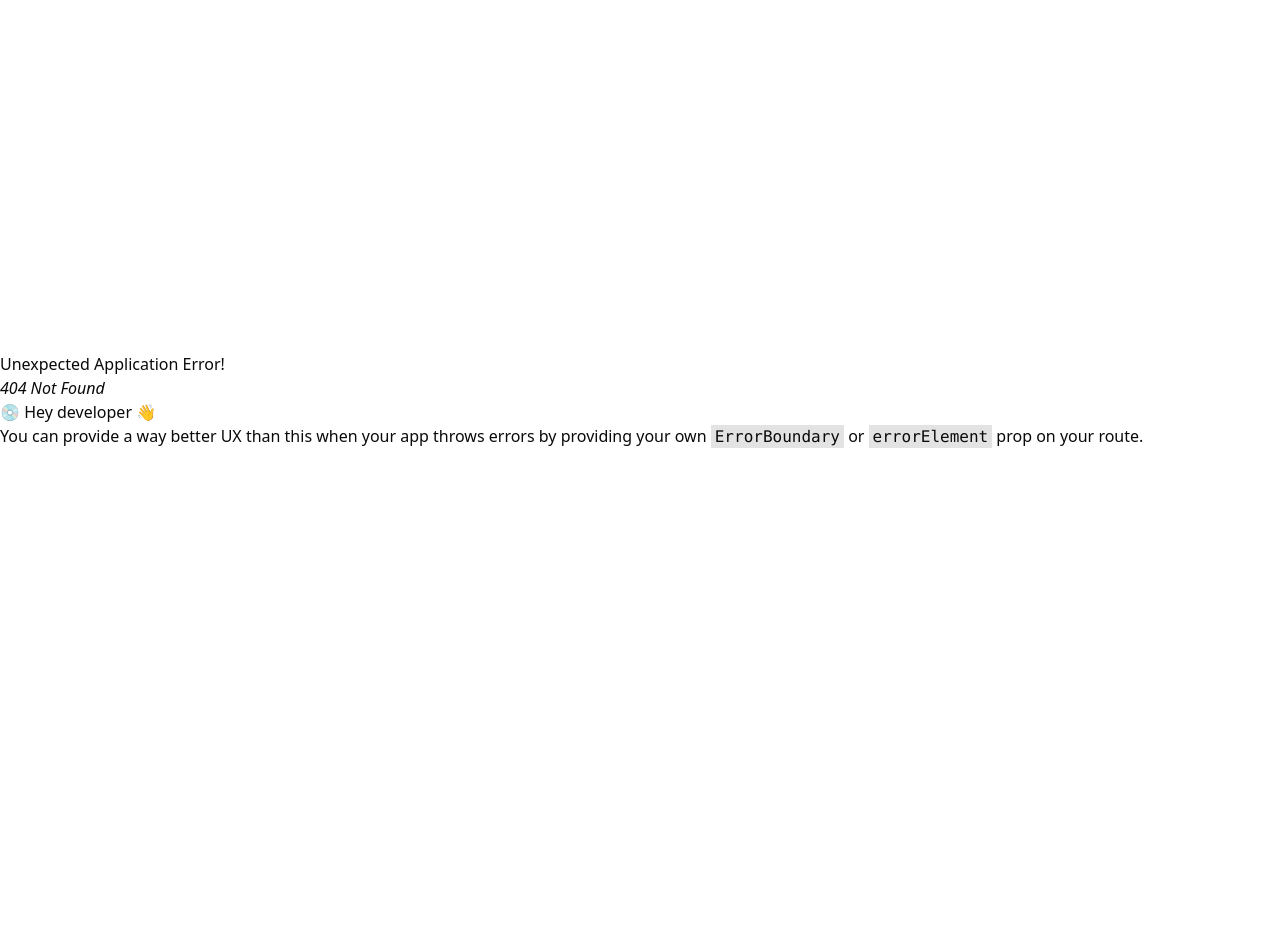
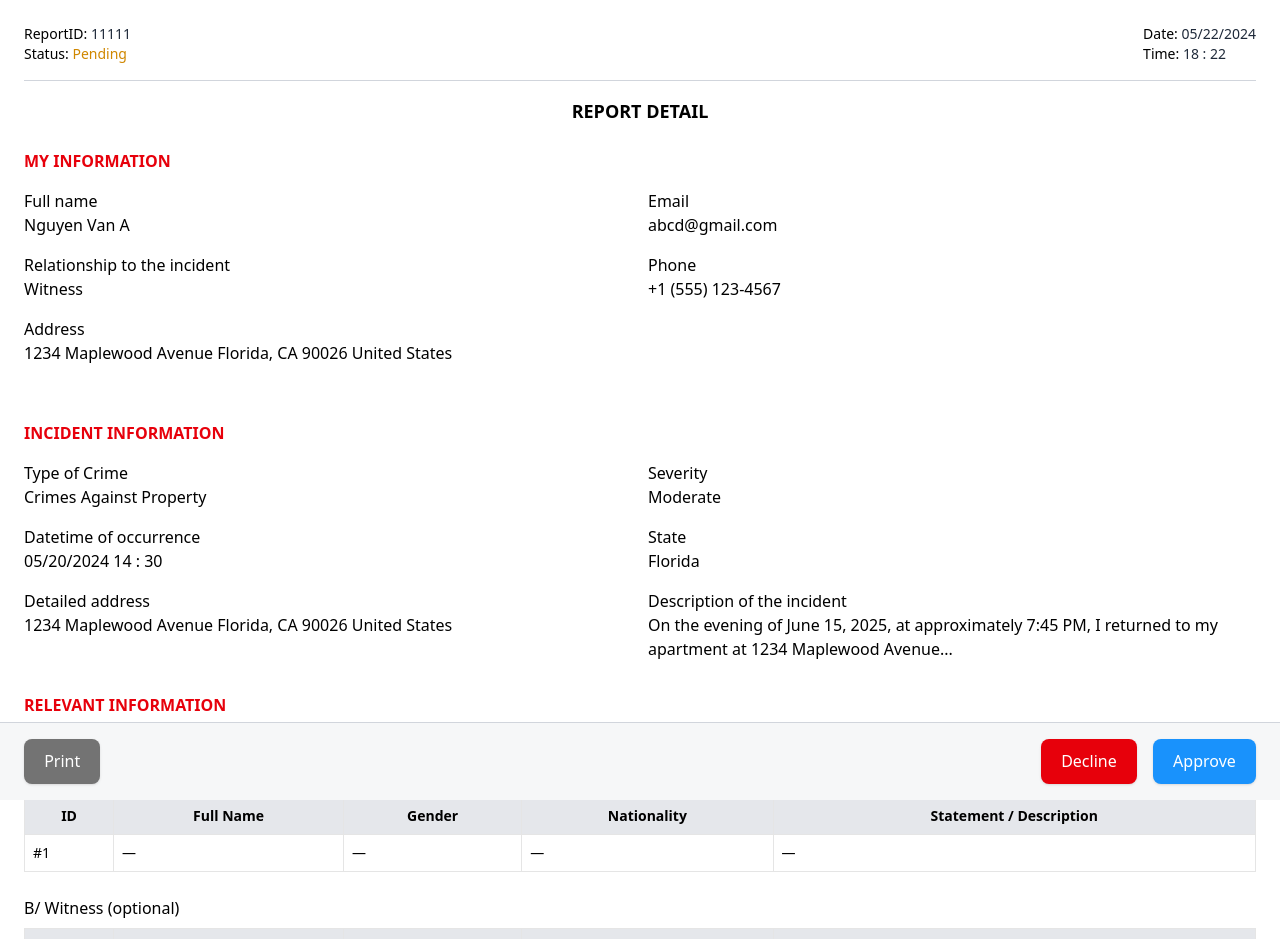
Before and after one commit to ngockim109/crime_investigation_management_system, a React (Vite) app in the folder fe/: page /reportdetail in a window 1280 px wide. Before the commit this address had no page. Shown: the top 939 px of the page. Before the commit the page ends 800 px from the top, so only its background shows below. Built offline with nearby package versions, Linux system fonts and the light colour scheme.

Commit message:
#57-create-report-detail-for-fe

```diff
--- /dev/null
+++ b/fe/src/pages/auth/ReportDetailPage.tsx
@@ -0,0 +1,202 @@
+import React from "react"
+
+const ReportDetailPage: React.FC = () => {
+  return (
+    <div className="min-h-screen bg-white p-6 text-black font-sans">
+      {/* Header */}
+      <div className="flex justify-between mb-4 text-sm">
+        <div>
+          <p>
+            ReportID: <span className="text-gray-800">11111</span>
+          </p>
+          <p>
+            Status: <span className="text-yellow-600">Pending</span>
+          </p>
+        </div>
+        <div>
+          <p>
+            Date: <span className="text-gray-800">05/22/2024</span>
+          </p>
+          <p>
+            Time: <span className="text-gray-800">18 : 22</span>
+          </p>
+        </div>
+      </div>
+
+      <hr className="mb-4 border-gray-300" />
+      <h2 className="text-center text-lg font-semibold mb-6">REPORT DETAIL</h2>
+
+      {/* MY INFORMATION */}
+      <section className="mb-8">
+        <h3 className="text-red-600 font-bold mb-4">MY INFORMATION</h3>
+        <div className="grid grid-cols-1 sm:grid-cols-2 gap-4">
+          <div>
+            <p className="font-medium">Full name</p>
+            <p className="min-h-[24px]">Nguyen Van A</p>
+          </div>
+          <div>
+            <p className="font-medium">Email</p>
+            <p className="min-h-[24px]">abcd@gmail.com</p>
+          </div>
+          <div>
+            <p className="font-medium">Relationship to the incident</p>
+            <p className="min-h-[24px]">Witness</p>
+          </div>
+          <div>
+            <p className="font-medium">Phone</p>
+            <p className="min-h-[24px]">+1 (555) 123-4567</p>
+          </div>
+          <div className="col-span-2">
+            <p className="font-medium">Address</p>
+            <p className="min-h-[48px] whitespace-pre-wrap">
+              1234 Maplewood Avenue Florida, CA 90026 United States
+            </p>
+          </div>
+        </div>
+      </section>
+
+      {/* INCIDENT INFORMATION */}
+      <section className="mb-8">
+        <h3 className="text-red-600 font-bold mb-4">INCIDENT INFORMATION</h3>
+        <div className="grid grid-cols-1 sm:grid-cols-2 gap-4">
+          <div>
+            <p className="font-medium">Type of Crime</p>
+            <p className="min-h-[24px]">Crimes Against Property</p>
+          </div>
+          <div>
+            <p className="font-medium">Severity</p>
+            <p className="min-h-[24px]">Moderate</p>
+          </div>
+          <div>
+            <p className="font-medium">Datetime of occurrence</p>
+            <p className="min-h-[24px]">05/20/2024 14 : 30</p>
+          </div>
+          <div>
+            <p className="font-medium">State</p>
+            <p className="min-h-[24px]">Florida</p>
+          </div>
+          <div>
+            <p className="font-medium">Detailed address</p>
+            <p className="min-h-[48px] whitespace-pre-wrap">
+              1234 Maplewood Avenue Florida, CA 90026 United States
+            </p>
+          </div>
+          <div>
+            <p className="font-medium">Description of the incident</p>
+            <p className="min-h-[48px] whitespace-pre-wrap">
+              On the evening of June 15, 2025, at approximately 7:45 PM, I
+              returned to my apartment at 1234 Maplewood Avenue...
+            </p>
+          </div>
+        </div>
+      </section>
+
+      {/* RELEVANT INFORMATION */}
+      <section className="mb-8">
+        <h3 className="text-red-600 font-bold mb-2">RELEVANT INFORMATION</h3>
+        <p className="text-blue-600 font-medium mb-4 cursor-pointer">
+          I. Relevant Parties
+        </p>
+
+        {["Victim", "Witness", "Suspect", "Accomplice"].map((role, index) => (
+          <div key={index} className="mb-6">
+            <p className="font-medium mb-2">{`${String.fromCharCode(65 + index)}/ ${role} (optional)`}</p>
+            <div className="overflow-x-auto">
+              <table className="w-full border text-sm">
+                <thead className="bg-gray-200">
+                  <tr>
+                    <th className="p-2 border">ID</th>
+                    <th className="p-2 border">Full Name</th>
+                    <th className="p-2 border">Gender</th>
+                    <th className="p-2 border">Nationality</th>
+                    <th className="p-2 border">Statement / Description</th>
+                  </tr>
+                </thead>
+                <tbody>
+                  <tr>
+                    <td className="p-2 border">#1</td>
+                    <td className="p-2 border">—</td>
+                    <td className="p-2 border">—</td>
+                    <td className="p-2 border">—</td>
+                    <td className="p-2 border">—</td>
+                  </tr>
+                </tbody>
+              </table>
+            </div>
+          </div>
+        ))}
+      </section>
+
+      {/* INITIAL EVIDENCE */}
+      <section className="mb-16">
+        <p className="text-blue-600 font-medium mb-2">II. Initial Evidence</p>
+        <div className="overflow-x-auto">
+          <table className="w-full border text-sm">
+            <thead className="bg-gray-200">
+              <tr>
+                <th className="p-2 border">ID</th>
+                <th className="p-2 border">Type</th>
+                <th className="p-2 border">Evidence Location</th>
+                <th className="p-2 border">Description</th>
+                <th className="p-2 border">Attachments</th>
+              </tr>
+            </thead>
+            <tbody>
+              <tr>
+                <td className="p-2 border">#1</td>
+                <td className="p-2 border">Documentary Evidence</td>
+                <td className="p-2 border">—</td>
+                <td className="p-2 border">—</td>
+                <td className="p-2 border">File Title.png</td>
+              </tr>
+            </tbody>
+          </table>
+        </div>
+
+        {/* File upload mockup */}
+        <p className="mt-4 font-medium text-sm text-gray-700">Uploaded:</p>
+        <div className="flex gap-4 mt-2 flex-wrap">
+          <div className="bg-gray-100 p-4 rounded border w-56">
+            <p className="text-xs text-gray-500 mb-1">File Title.png</p>
+            <p className="text-xs text-gray-400">File size: 2.3 MB</p>
+            <button className="text-red-500 text-xs mt-2">× Remove</button>
+          </div>
+          <div className="bg-gray-100 p-4 rounded border w-56">
+            <p className="text-xs text-gray-500 mb-1">File Title.png</p>
+            <p className="text-xs text-gray-400">File size: 2.3 MB</p>
+            <button className="text-red-500 text-xs mt-2">× Remove</button>
+          </div>
+        </div>
+      </section>
+
+      {/* Bottom Buttons */}
+      <div className="fixed bottom-0 left-0 right-0 bg-[#F6F7F8] border-t border-gray-300 px-6 py-4 flex justify-between">
+        <button
+          className="px-6 py-2 rounded shadow"
+          style={{ backgroundColor: "var(--muted-foreground)", color: "white" }}
+        >
+          Print
+        </button>
+        <div className="space-x-4">
+          <button
+            className="px-6 py-2 rounded shadow"
+            style={{ backgroundColor: "var(--destructive)", color: "white" }}
+          >
+            Decline
+          </button>
+          <button
+            className="px-6 py-2 rounded shadow"
+            style={{
+              backgroundColor: "#1992FC",
+              color: "white",
+            }}
+          >
+            Approve
+          </button>
+        </div>
+      </div>
+    </div>
+  )
+}
+
+export default ReportDetailPage
```
Also changed, not shown: fe/src/routes/AppRoutes.tsx (+22 -17 lines).
